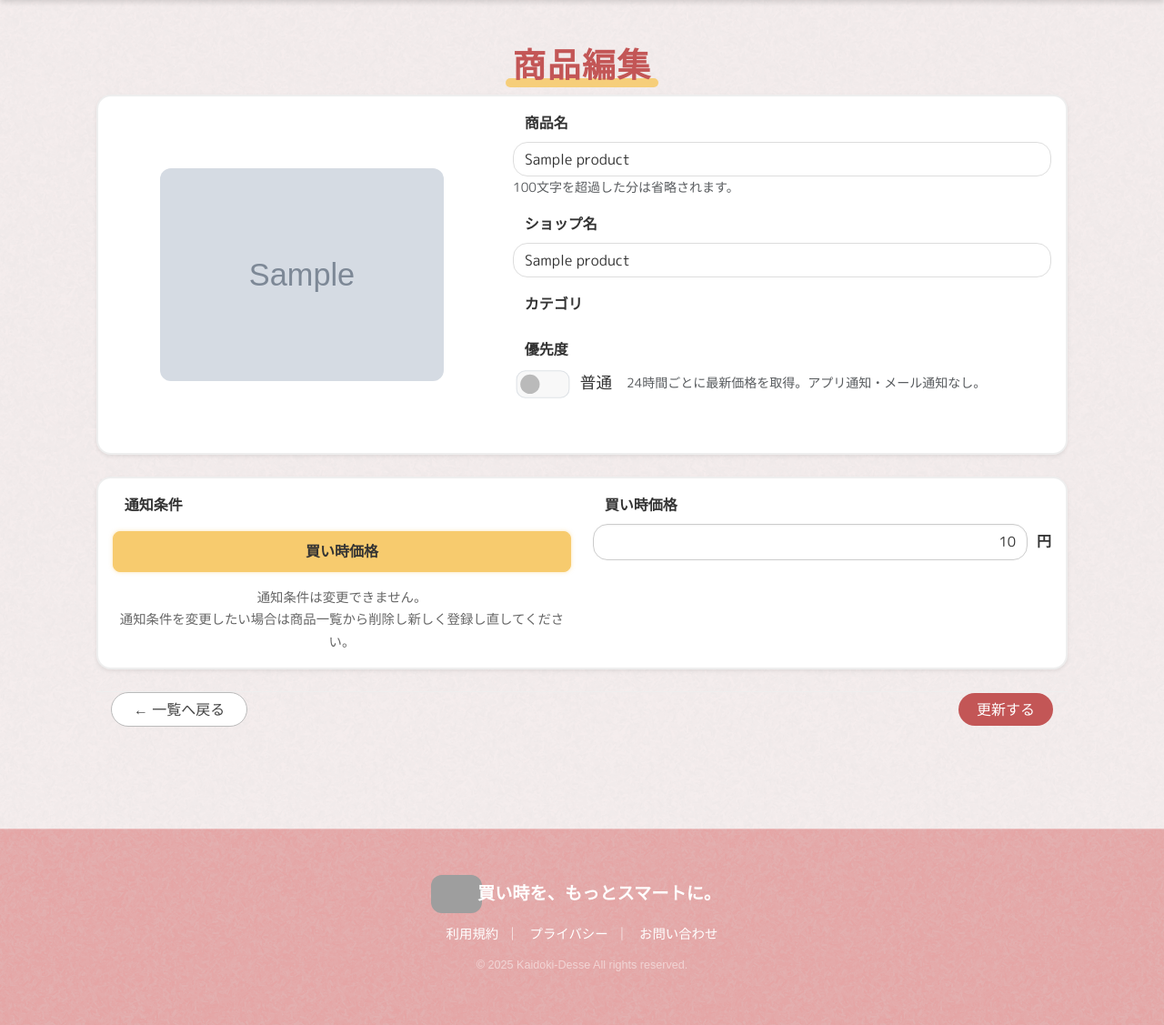
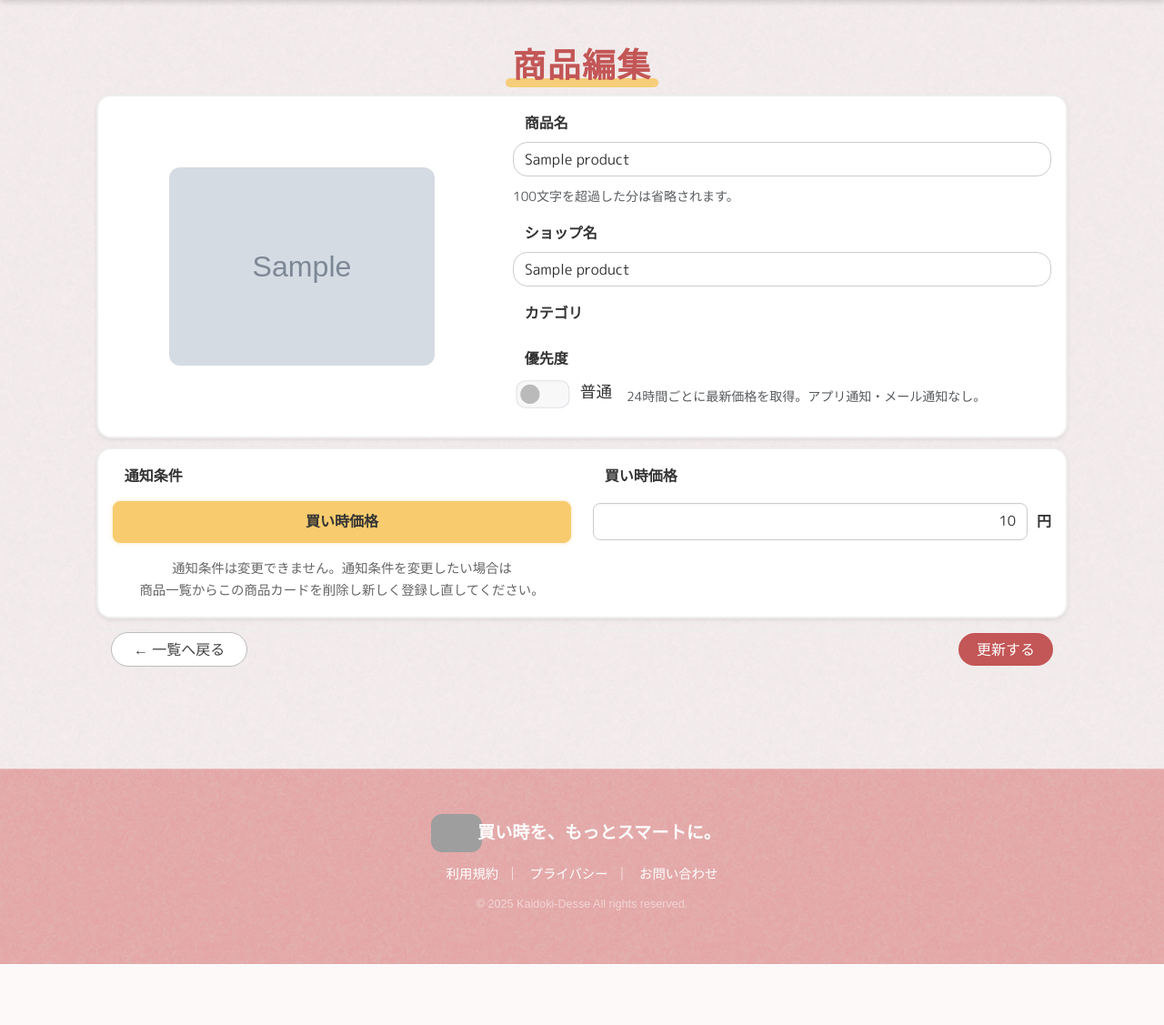
Before and after one commit to KoTakeuchi/kaidoki-desse, a Django app: page /main/product/1/edit/ in a window 1280 px wide. Shown: the part 56-1183 px from the top of the page at 91% size. After the commit the page ends 1116 px from the top, so only its background shows below. Run offline with Django 5.2, Linux system fonts and the light colour scheme; a user stored in the database is signed in; tables that the repository leaves empty hold one stand-in row (values such as "Sample post"); grey boxes marked "Sample" are stand-in pictures; parts of the project's set-up code (start-up, migrations or seed data) failed here and were passed over; some libraries are stand-ins or nearby versions; some web fonts are replaced; grey boxes are pictures that could not be loaded.

Commit message:
商品編集機能完了（割引後価格計算含む）

```diff
--- a/main/views_product.py
+++ b/main/views_product.py
@@ -247,15 +247,6 @@ def product_create(request):
         if request.method == "POST":
             form = ProductForm(request.POST, user=request.user)
 
-            # --- デバッグ出力 ---
-            print("DEBUG FULL POST:", request.POST)
-            print("DEBUG POST[selected_cats]:",
-                  request.POST.get("selected_cats"))
-            print("DEBUG POST[categories]:",
-                  request.POST.getlist("categories"))
-            print("DEBUG POST[flag_type]:", request.POST.get("flag_type"))
-            print("DEBUG POST[flag_value]:", request.POST.get("flag_value"))
-
             if form.is_valid():
                 product = form.save(commit=False)
                 product.user = request.user
@@ -265,37 +256,48 @@ def product_create(request):
                 if image_url:
                     product.image_url = image_url
 
-                # --- 割引率(flag_value)保存 ---
+                # --- 通知条件設定 ---
                 flag_type = request.POST.get("flag_type")
                 flag_value = request.POST.get("flag_value")
-
-                product.flag_type = flag_type  # ← この行を追加
+                product.flag_type = flag_type
 
                 if flag_type == "percent_off" and flag_value:
                     try:
                         product.flag_value = float(flag_value)
+                        # ✅ 割引後価格を初期計算してthreshold_priceに保存
+                        if product.initial_price:
+                            discounted_price = int(
+                                product.initial_price *
+                                (100 - product.flag_value) / 100
+                            )
+                            product.threshold_price = discounted_price
                     except ValueError:
                         product.flag_value = None
-                elif flag_type == "buy_price" and flag_value:  # ← 追加
+
+                elif flag_type == "buy_price" and flag_value:
                     try:
                         product.flag_value = int(flag_value)
+                        product.threshold_price = int(flag_value)
                     except ValueError:
                         product.flag_value = None
+
                 else:
                     product.flag_value = None
 
+                # --- 保存 ---
                 product.save()
 
                 # --- 買い時フラグ更新 ---
                 from main.utils.flag_checker import update_flag_status
                 update_flag_status(product)
 
-                # --- カテゴリ紐づけ処理（selected_cats → M2M） ---
+                # --- カテゴリ紐づけ処理 ---
                 selected_cats_raw = request.POST.get("selected_cats", "")
                 if selected_cats_raw:
                     try:
-                        cat_ids = [int(x) for x in selected_cats_raw.split(
-                            ",") if x.strip().isdigit()]
+                        cat_ids = [
+                            int(x) for x in selected_cats_raw.split(",") if x.strip().isdigit()
+                        ]
                         if cat_ids:
                             categories = Category.objects.filter(
                                 Q(id__in=cat_ids),
@@ -308,8 +310,10 @@ def product_create(request):
 
                 messages.success(request, "商品を登録しました。")
                 return redirect("main:product_list")
+
             else:
                 messages.error(request, "入力内容に誤りがあります。")
+
         else:
             form = ProductForm(user=request.user)
 
@@ -329,9 +333,14 @@ def product_create(request):
                 "selected_category_ids": [],
             },
         )
+
     except Exception as e:
-        log_error(user=request.user, type_name=type(
-            e).__name__, source="product_create", err=e)
+        log_error(
+            user=request.user,
+            type_name=type(e).__name__,
+            source="product_create",
+            err=e
+        )
         messages.error(request, "商品登録中にエラーが発生しました。")
         return redirect("main:product_list")
 
--- a/static/css/user.css
+++ b/static/css/user.css
@@ -580,22 +580,45 @@ main .card.product-card {
 /* ==========================================================
    商品編集：画像サイズ調整（親枠の75%で中央配置）
    ========================================================== */
+
+/* 親行（row）全体を中央揃えのflexコンテナ化 */
+.card .row.g-4 {
+    display: flex;
+    align-items: center;
+    /* 縦方向中央 */
+    justify-content: center;
+    /* 横方向中央（必要なら） */
+    min-height: 480px;
+    /* 高さをカードに合わせる */
+
+}
+
+/* ==============================
+   商品編集ページ：画像サイズを左カラムの75%に拡大配置
+   ============================== */
 .col-md-5.text-center {
     display: flex;
+    align-items: center;
+    /* 縦中央 */
     justify-content: center;
-    align-items: center;
-    height: 360px;
-    /* ← 高さを明示的に確保 */
-    background-color: transparent;
+    /* 横中央 */
+    height: 100%;
 }
 
 .product-edit-image {
-    width: 75%;
-    /* ← 固定幅（maxではなくwidthに変更） */
+    width: 70%;
+    /* 左カラムの70%サイズに拡大 */
     height: auto;
+    /* 比率維持 */
     object-fit: contain;
     display: block;
-    margin: 0 auto;
+}
+
+/* ==============================
+   カテゴリ要素間の余白
+   ============================== */
+body.product-edit-page .cat-tag.user {
+    margin-top: 4px !important;
 }
 
 /* ==========================================================
@@ -608,6 +631,37 @@ body.product-edit-page input[id="id_shop_name"] {
     color: #333 !important;
     border-color: #ccc !important;
 }
+
+/* ==============================
+   買い時価格/割引率　見た目
+   ============================== */
+body.product-edit-page #id_threshold_price,
+body.product-edit-page #id_flag_value,
+body.product-edit-page #id_threshold_price_unit,
+body.product-edit-page #id_flag_value_unit,
+body.product-edit-page .text-muted {
+    margin-top: 10px;
+    border-radius: 8px !important;
+}
+
+/* ==============================
+   下のカードの余白調整
+   ============================== */
+body.product-edit-page .card .row.g-4 {
+    min-height: unset !important;
+}
+
+body.product-edit-page .card {
+    margin-bottom: 5px !important;
+}
+
+/* ==============================
+   更新するボタンの列　余白調整
+   ============================== */
+body.product-edit-page .form-footer {
+    margin-top: 14px !important;
+}
+
 
 /* ============================== ============================== ============================== ==============================
   　 　　　　　　　　　　　　　　　　　　　　　　　　　　　　　　　　　　　　　　　　　　カテゴリ管理（category_my.html）
@@ -767,7 +821,7 @@ body.product-edit-page input[id="id_shop_name"] {
 }
 
 /* ================================================ =================================================== ================================================
-   　　　　　　　　　　　　　　　　　　　　　　　　　　　　　　　　　　　　　　　　　　　　　　商品登録・編集フォーム専用スタイル群（product_form.html）
+   　　　　　　　　　　　　　　　　　　　　　　　　　　　　　　　　　　　　　　　　　　　　　　商品登録フォーム専用スタイル群（product_form.html）
    ================================================　 ============== =====================================================================================
 
 /* --- カードデザイン（フォーム外枠） --- */
--- a/templates/main/product_edit.html
+++ b/templates/main/product_edit.html
@@ -1,6 +1,8 @@
 {% extends "layout-user.html" %}
 {% load static %}
 {% block title %}{{ product.product_name }} の編集{% endblock %}
+
+{% block body_class %}product-edit-page{% endblock %}
 
 {% block page_content %}
 <div class="page-header">
@@ -86,7 +88,8 @@
             {% endif %}
           </div>
           <div class="flag-desc-box mt-3">
-            通知条件は変更できません。<br>通知条件を変更したい場合は商品一覧から削除し新しく登録し直してください。
+            通知条件は変更できません。通知条件を変更したい場合は<br>
+            商品一覧からこの商品カードを削除し新しく登録し直してください。
           </div>
         </div>
 
@@ -97,7 +100,7 @@
             <input type="number" name="threshold_price" id="id_threshold_price"
                    class="form-control text-end"
                    value="{{ product.threshold_price|default_if_none:'' }}" min="1" step="1">
-              <span>円</span>
+            <span id="id_threshold_price_unit">円</span>
           </div>
           {% elif product.flag_type == 'percent_off' %}
           <label class="form-label fw-bold d-block">割引率</label>
@@ -110,7 +113,7 @@
               <option value="30" {% if product.flag_value == 30 %}selected{% endif %}>30</option>
               <option value="50" {% if product.flag_value == 50 %}selected{% endif %}>50</option>
             </select>
-              <span>％</span>
+            <span id="id_flag_value_unit">％</span>
           </div>
           {% elif product.flag_type == 'lowest_price' %}
           <label class="form-label fw-bold d-block">最安値通知</label>
@@ -120,7 +123,7 @@
       </div>
     </div>
 
-    <!-- ✅ フッターボタン：登録ページと同仕様 -->
+    <!-- ✅ フッターボタン -->
     <div class="form-footer d-flex justify-content-between align-items-center mt-4">
       <a href="{% url 'main:product_list' %}" class="btn btn-outline-secondary rounded-pill px-4">
         ← 一覧へ戻る
```
Lines whose indentation alone changed are shown as unchanged.
